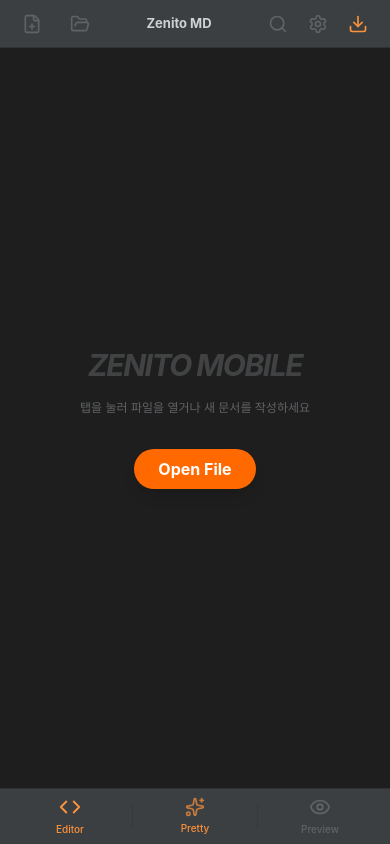
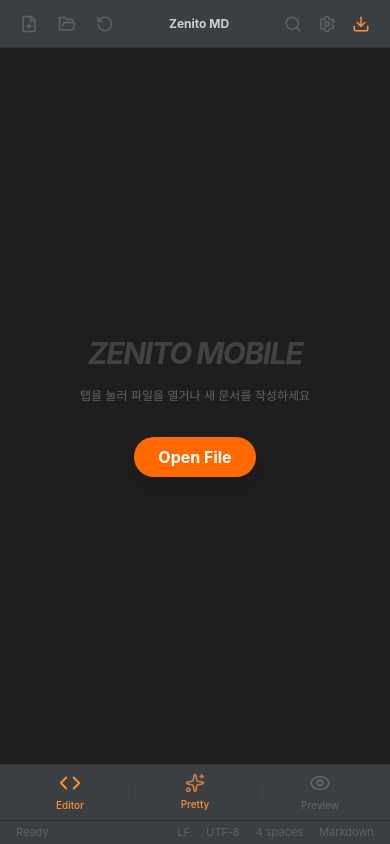
Before and after one commit to neushya/neushya.github.io, a React (Vite) app: page / in a window 390 px wide. Built offline with nearby package versions, Linux system fonts and the light colour scheme.

Commit message:
Fix mobile modal rendering, implement 'Reset' function, and improve search routing

```diff
--- a/src/App.tsx
+++ b/src/App.tsx
@@ -13,7 +13,7 @@
 import MobileLayout from "./components/MobileLayout";
 import { Panel, Group as PanelGroup, Separator as PanelResizeHandle } from "react-resizable-panels";
 import { fileSystemService } from "./services/FileSystemService";
-import { get, set } from "idb-keyval";
+import { get, set, clear } from "idb-keyval";
 
 export interface Tab {
   id: string;
@@ -75,9 +75,7 @@
   const activeTab = tabs.find(t => t.id === activeTabId);
 
   useEffect(() => {
-    const handleResize = () => {
-      setIsMobile(window.innerWidth < 768);
-    };
+    const handleResize = () => setIsMobile(window.innerWidth < 768);
     window.addEventListener('resize', handleResize);
     return () => window.removeEventListener('resize', handleResize);
   }, []);
@@ -86,41 +84,27 @@
     const initializeApp = async () => {
       try {
         const workspace = await get(WORKSPACE_KEY);
-        if (workspace) {
-          setRootHandle(workspace);
-          setRootName(workspace.name);
-        }
-
+        if (workspace) { setRootHandle(workspace); setRootName(workspace.name); }
         const savedState = await get(TABS_STATE_KEY);
         if (savedState && savedState.tabs) {
             const cleanedTabs = savedState.tabs.map((t: Tab) => t.isPdf ? { ...t, content: '' } : t);
             setTabs(cleanedTabs);
             setActiveTabId(savedState.activeTabId);
         }
-      } catch (err) {
-        console.error("Initialization failed:", err);
-      } finally {
-        setIsInitialized(true);
-      }
+      } catch (err) { console.error("Initialization failed:", err); }
+      finally { setIsInitialized(true); }
     };
     initializeApp();
   }, []);
 
   useEffect(() => {
     if (!isInitialized) return;
-    const stateToSave = {
-        tabs: tabs.map(t => t.isPdf ? { ...t, content: '' } : t),
-        activeTabId: activeTabId
-    };
-    set(TABS_STATE_KEY, stateToSave);
+    set(TABS_STATE_KEY, { tabs, activeTabId });
   }, [tabs, activeTabId, isInitialized]);
 
   useEffect(() => {
-    if (isDarkMode) {
-      document.documentElement.classList.add('dark');
-    } else {
-      document.documentElement.classList.remove('dark');
-    }
+    if (isDarkMode) document.documentElement.classList.add('dark');
+    else document.documentElement.classList.remove('dark');
     localStorage.setItem("isDarkMode", JSON.stringify(isDarkMode));
   }, [isDarkMode]);
 
@@ -132,14 +116,16 @@
 
   const handleFind = (query?: string, forceSource?: 'editor' | 'preview') => {
     if (activeTab?.isPdf) return;
+    const targetSource = forceSource || (isMobile ? lastActivePanel : (viewMode === 'preview' ? 'preview' : 'editor'));
+    if (targetSource === 'editor') { editorRef.current?.focus(); editorRef.current?.find(query); }
+    else { previewRef.current?.find(query); }
+  };
 
-    const targetSource = forceSource || (isMobile ? lastActivePanel : (viewMode === 'preview' ? 'preview' : 'editor'));
-
-    if (targetSource === 'editor') {
-      editorRef.current?.focus();
-      editorRef.current?.find(query);
-    } else {
-      previewRef.current?.find(query);
+  const handleReset = async () => {
+    if (confirm("모든 설정과 탭을 초기화하시겠습니까? (로컬 파일은 삭제되지 않습니다)")) {
+      await clear();
+      localStorage.clear();
+      window.location.reload();
     }
   };
 
@@ -152,62 +138,22 @@
   };
 
   const handleOpenFile = async () => {
-    if (activeTab?.isDirty) {
-      if (!confirm("변경 내용을 저장하지 않고 다른 파일을 여시겠습니까?")) {
-        return;
-      }
-    }
-
+    if (activeTab?.isDirty) { if (!confirm("변경 내용을 저장하지 않고 다른 파일을 여시겠습니까?")) return; }
     try {
       const [handle] = await window.showOpenFilePicker({
-        types: [
-          {
-            description: '문서 및 개발 파일',
-            accept: {
-              'text/plain': ['.txt', '.md', '.markdown', '.sql', '.sh', '.yaml', '.yml', '.env', '.log'],
-              'text/markdown': ['.md', '.markdown'],
-              'application/json': ['.json', '.jsonld'],
-              'application/javascript': ['.js', '.jsx', '.mjs', '.cjs'],
-              'text/javascript': ['.js', '.jsx'],
-              'application/typescript': ['.ts', '.tsx'],
-              'text/css': ['.css', '.scss', '.sass', '.less'],
-              'text/html': ['.html', '.htm', '.xhtml'],
-              'text/xml': ['.xml', '.rss', '.atom'],
-              'text/x-python': ['.py', '.pyw'],
-              'text/x-java-source': ['.java'],
-              'text/x-c': ['.c', '.h', '.cpp', '.hpp', '.cc', '.hh'],
-              'text/x-rust': ['.rs'],
-              'text/x-go': ['.go'],
-              'text/x-yaml': ['.yaml', '.yml'],
-              'application/pdf': ['.pdf']
-            }
-          }
-        ],
+        types: [{ description: '문서 및 개발 파일', accept: { 'text/plain': ['.txt', '.md', '.markdown', '.sql', '.sh', '.yaml', '.yml', '.env', '.log'], 'application/json': ['.json'], 'application/javascript': ['.js', '.jsx'], 'application/typescript': ['.ts', '.tsx'], 'text/css': ['.css'], 'text/html': ['.html'], 'application/pdf': ['.pdf'] } }],
         multiple: false
       });
-      if (handle) {
-        handleFileOpen(handle);
-      }
-    } catch (err) {
-      if ((err as Error).name !== 'AbortError') console.error("File open failed:", err);
-    }
+      if (handle) handleFileOpen(handle);
+    } catch (err) { if ((err as Error).name !== 'AbortError') console.error("File open failed:", err); }
   };
 
   const handleFolderOpen = async () => {
-    if (isMobile) {
-        alert("모바일 브라우저에서는 폴더 열기를 지원하지 않습니다. 파일 열기를 이용해 주세요.");
-        return;
-    }
+    if (isMobile) { alert("모바일 브라우저에서는 폴더 열기를 지원하지 않습니다. 파일 열기를 이용해 주세요."); return; }
     try {
       const handle = await fileSystemService.openDirectory();
-      if (handle) {
-        setRootHandle(handle);
-        setRootName(handle.name);
-        await set(WORKSPACE_KEY, handle);
-      }
-    } catch (err) {
-      console.error("Folder open failed:", err);
-    }
+      if (handle) { setRootHandle(handle); setRootName(handle.name); await set(WORKSPACE_KEY, handle); }
+    } catch (err) { console.error("Folder open failed:", err); }
   };
 
   const handleFileOpen = async (handle: FileSystemFileHandle) => {
@@ -217,37 +163,24 @@
         const file = await handle.getFile();
         const url = URL.createObjectURL(file);
         const newId = Math.random().toString(36).substring(7);
-        const newTab: Tab = { id: newId, name: handle.name, path: handle.name, handle, content: url, isDirty: false, isPdf: true };
-        setTabs(prev => [...prev, newTab]);
+        setTabs(prev => [...prev, { id: newId, name: handle.name, path: handle.name, handle, content: url, isDirty: false, isPdf: true }]);
         setActiveTabId(newId);
         return;
-      } catch (err) {
-        alert("PDF 파일을 불러오는 중 오류가 발생했습니다.");
-        return;
-      }
+      } catch (err) { alert("PDF 파일을 불러오는 중 오류가 발생했습니다."); return; }
     }
 
     const mediaExtensions = ['png', 'jpg', 'jpeg', 'gif', 'bmp', 'webp', 'ico', 'svg', 'mp4', 'mov', 'avi', 'mkv', 'webm', 'flv', 'mp3', 'wav', 'ogg', 'm4a', 'flac', 'zip', 'rar', '7z', 'tar', 'gz', 'exe', 'dll', 'so', 'dylib', 'bin', 'doc', 'docx', 'xls', 'xlsx', 'ppt', 'pptx'];
-    if (mediaExtensions.includes(ext)) {
-      alert("문서 파일이 아닙니다.");
-      return;
-    }
+    if (mediaExtensions.includes(ext)) { alert("문서 파일이 아닙니다."); return; }
 
     const existingTab = tabs.find(t => t.handle?.name === handle.name && !t.isPdf);
-    if (existingTab) {
-      setActiveTabId(existingTab.id);
-      return;
-    }
+    if (existingTab) { setActiveTabId(existingTab.id); return; }
 
     try {
       const content = await fileSystemService.readFile(handle);
       const newId = Math.random().toString(36).substring(7);
-      const newTab: Tab = { id: newId, name: handle.name, path: handle.name, handle, content, isDirty: false };
-      setTabs(prev => [...prev, newTab]);
+      setTabs(prev => [...prev, { id: newId, name: handle.name, path: handle.name, handle, content, isDirty: false }]);
       setActiveTabId(newId);
-    } catch (err) {
-      alert(`'${handle.name}' 파일을 열 수 없습니다.\n\n사유: ${err}`);
-    }
+    } catch (err) { alert(`'${handle.name}' 파일을 열 수 없습니다.\n\n사유: ${err}`); }
   };
 
   const handleExport = async () => {
@@ -258,14 +191,10 @@
       const a = document.createElement('a');
       a.href = url;
       a.download = activeTab.name.endsWith('.md') ? activeTab.name : `${activeTab.name}.md`;
-      document.body.appendChild(a);
-      a.click();
-      document.body.removeChild(a);
+      document.body.appendChild(a); a.click(); document.body.removeChild(a);
       URL.revokeObjectURL(url);
       setTabs(prev => prev.map(t => t.id === activeTabId ? { ...t, isDirty: false } : t));
-    } catch (err) {
-      console.error("Export failed:", err);
-    }
+    } catch (err) { console.error("Export failed:", err); }
   };
 
   const executeSave = async (tab: Tab) => {
@@ -275,66 +204,38 @@
       await fileSystemService.writeFile(tab.handle, tab.content);
       setTabs(prev => prev.map(t => t.id === tab.id ? { ...t, isDirty: false } : t));
       return true;
-    } catch (err) {
-      console.error("Auto-save failed:", err);
-      return false;
-    } finally {
-      setTimeout(() => setIsSaving(false), 500);
-    }
+    } catch (err) { console.error("Auto-save failed:", err); return false; }
+    finally { setTimeout(() => setIsSaving(false), 500); }
   };
 
   const handleSave = async (tabToSave?: Tab) => {
     const targetTab = tabToSave || activeTab;
     if (!targetTab || targetTab.isPdf) return false;
-    if (isMobile) {
-        handleExport();
-        return true;
-    }
+    if (isMobile) { handleExport(); return true; }
     try {
       let handle = targetTab.handle;
       if (!handle) {
-        handle = await window.showSaveFilePicker({
-          suggestedName: targetTab.name,
-          types: [{ description: 'Markdown', accept: { 'text/markdown': ['.md'] } }]
-        });
+        handle = await window.showSaveFilePicker({ suggestedName: targetTab.name, types: [{ description: 'Markdown', accept: { 'text/markdown': ['.md'] } }] });
       }
-      if (handle) {
-        const updatedTab = { ...targetTab, handle, name: handle.name };
-        return await executeSave(updatedTab);
-      }
+      if (handle) { return await executeSave({ ...targetTab, handle, name: handle.name }); }
       return false;
-    } catch (err) {
-      return false;
-    }
+    } catch (err) { return false; }
   };
 
   const handleSaveAs = async () => {
     if (!activeTab || activeTab.isPdf) return;
-    if (isMobile) {
-        handleExport();
-        return;
-    }
+    if (isMobile) { handleExport(); return; }
     try {
-      const handle = await window.showSaveFilePicker({
-        suggestedName: activeTab.name,
-        types: [{ description: 'Markdown', accept: { 'text/markdown': ['.md'] } }]
-      });
-      if (handle) {
-        const updatedTab = { ...activeTab, handle, name: handle.name };
-        await executeSave(updatedTab);
-      }
-    } catch (err) {
-      console.error("Save As failed:", err);
-    }
+      const handle = await window.showSaveFilePicker({ suggestedName: activeTab.name, types: [{ description: 'Markdown', accept: { 'text/markdown': ['.md'] } }] });
+      if (handle) await executeSave({ ...activeTab, handle, name: handle.name });
+    } catch (err) { console.error("Save As failed:", err); }
   };
 
   const handleTabClose = async (id: string) => {
     const tabToClose = tabs.find(t => t.id === id);
     if (!tabToClose) return;
     if (tabToClose.isPdf && tabToClose.content) URL.revokeObjectURL(tabToClose.content);
-    if (tabToClose.isDirty && !tabToClose.handle && !isMobile) {
-      if (!confirm(`'${tabToClose.name}'의 변경 내용을 저장하지 않고 닫으시겠습니까?`)) return;
-    }
+    if (tabToClose.isDirty && !tabToClose.handle && !isMobile) { if (!confirm(`'${tabToClose.name}'의 변경 내용을 저장하지 않고 닫으시겠습니까?`)) return; }
     setTabs(prev => {
       const newTabs = prev.filter(t => t.id !== id);
       if (activeTabId === id) setActiveTabId(newTabs.length > 0 ? newTabs[newTabs.length - 1].id : null);
@@ -361,46 +262,25 @@
   const stopResizing = useCallback(() => { isResizing.current = false; document.body.style.cursor = 'default'; }, []);
   const resize = useCallback((e: MouseEvent) => { if (isResizing.current) setSidebarWidth(Math.max(e.clientX, 200)); }, []);
   useEffect(() => {
-    window.addEventListener('mousemove', resize);
-    window.addEventListener('mouseup', stopResizing);
+    window.addEventListener('mousemove', resize); window.addEventListener('mouseup', stopResizing);
     return () => { window.removeEventListener('mousemove', resize); window.removeEventListener('mouseup', stopResizing); };
   }, [resize, stopResizing]);
 
-  if (isMobile) {
-    return (
-      <MobileLayout
-        activeTab={activeTab}
-        onContentChange={updateContent}
-        onNewFile={handleNewFile}
-        onOpenFile={handleOpenFile}
-        onExport={handleExport}
-        isPrettyPrint={isPrettyPrint}
-        onTogglePrettyPrint={() => setIsPrettyPrint(!isPrettyPrint)}
-        isDarkMode={isDarkMode}
-        editorRef={editorRef}
-        previewRef={previewRef}
-        onFind={handleFind}
-        onOpenTheme={() => setIsThemeModalOpen(true)}
-        onPanelActive={(panel) => setLastActivePanel(panel)}
-      />
-    );
-  }
-
   return (
     <div className="flex flex-col h-screen w-full bg-[var(--bg-app)] overflow-hidden text-[var(--text-main)] font-sans transition-colors duration-200">
+      {isMobile ? (
+        <MobileLayout
+          activeTab={activeTab} onContentChange={updateContent} onNewFile={handleNewFile} onOpenFile={handleOpenFile} onExport={handleExport}
+          isPrettyPrint={isPrettyPrint} onTogglePrettyPrint={() => setIsPrettyPrint(!isPrettyPrint)} isDarkMode={isDarkMode}
+          editorRef={editorRef} previewRef={previewRef} onFind={handleFind} onOpenTheme={() => setIsThemeModalOpen(true)}
+          onPanelActive={(panel) => setLastActivePanel(panel)} onReset={handleReset}
+        />
+      ) : (
+        <>
           <GNB
-        onNewFile={handleNewFile}
-        onOpenFile={handleOpenFile}
-        onOpenFolder={handleFolderOpen}
-        onSave={() => handleSave()}
-        onSaveAs={handleSaveAs}
-        onClose={() => window.close()}
-        onUndo={() => editorRef.current?.undo()}
-        onRedo={() => editorRef.current?.redo()}
-        onFind={handleFind}
-        onOpenShortcuts={() => setIsShortcutModalOpen(true)}
-        onOpenTheme={() => setIsThemeModalOpen(true)}
-        shortcuts={shortcuts}
+            onNewFile={handleNewFile} onOpenFile={handleOpenFile} onOpenFolder={handleFolderOpen} onSave={() => handleSave()} onSaveAs={handleSaveAs}
+            onClose={() => window.close()} onUndo={() => editorRef.current?.undo()} onRedo={() => editorRef.current?.redo()} onFind={handleFind}
+            onOpenShortcuts={() => setIsShortcutModalOpen(true)} onOpenTheme={() => setIsThemeModalOpen(true)} shortcuts={shortcuts}
           />
           <div className="flex-1 flex overflow-hidden w-full relative">
             <Sidebar rootHandle={rootHandle} rootName={rootName} onFileOpen={handleFileOpen} onFolderOpen={handleFolderOpen} activeFileHandle={activeTab?.handle || null} width={sidebarWidth} onToggle={() => setSidebarWidth(0)} />
@@ -427,8 +307,13 @@
               </main>
             </div>
           </div>
+        </>
+      )}
+
+      {/* Global Modals: Accessible from both Mobile and Desktop */}
       {isShortcutModalOpen && <ShortcutSettings shortcuts={shortcuts} defaultShortcuts={DEFAULT_SHORTCUTS} onSave={handleSaveShortcuts} onClose={() => setIsShortcutModalOpen(false)} />}
       {isThemeModalOpen && <ThemeSettings isDarkMode={isDarkMode} onToggleTheme={setIsDarkMode} onClose={() => setIsThemeModalOpen(false)} />}
+
       <footer className="px-4 h-6 text-[11px] text-[var(--text-muted)] bg-[var(--bg-sidebar)] border-t border-[var(--border-base)] flex items-center justify-between shrink-0 select-none">
         <div className="flex items-center space-x-4 overflow-hidden text-ellipsis whitespace-nowrap">
           <span className="truncate">{activeTab?.path || activeTab?.name || "Ready"}</span>
--- a/src/components/MobileLayout.tsx
+++ b/src/components/MobileLayout.tsx
@@ -4,7 +4,7 @@
 import type { EditorHandle } from './Editor';
 import Preview from './Preview';
 import type { PreviewHandle } from './Preview';
-import { Search, FilePlus, FolderOpen, Download, Code, Eye, Sparkles, Settings } from 'lucide-react';
+import { Search, FilePlus, FolderOpen, Download, Code, Eye, Sparkles, Settings, RotateCcw } from 'lucide-react';
 
 interface MobileLayoutProps {
   activeTab: Tab | undefined;
@@ -15,11 +15,12 @@
   isPrettyPrint: boolean;
   onTogglePrettyPrint: () => void;
   isDarkMode: boolean;
-  editorRef: React.RefObject<EditorHandle | null>; // null 허용으로 수정
-  previewRef: React.RefObject<PreviewHandle | null>; // null 허용으로 수정
+  editorRef: React.RefObject<EditorHandle | null>;
+  previewRef: React.RefObject<PreviewHandle | null>;
   onFind: (query?: string, forceSource?: 'editor' | 'preview') => void;
   onOpenTheme: () => void;
   onPanelActive: (panel: 'editor' | 'preview') => void;
+  onReset: () => void; // 화면 초기화 버튼 연동
 }
 
 const MobileLayout: React.FC<MobileLayoutProps> = ({
@@ -35,7 +36,8 @@
   previewRef,
   onFind,
   onOpenTheme,
-  onPanelActive
+  onPanelActive,
+  onReset
 }) => {
   const [activeView, setActiveView] = useState<'editor' | 'preview'>('editor');
 
@@ -50,33 +52,38 @@
 
   return (
     <div className="flex flex-col h-screen w-full bg-[var(--bg-app)] text-[var(--text-main)] overflow-hidden font-sans">
+      {/* Mobile Top Bar */}
       <header className="flex items-center justify-between px-4 h-12 border-b border-[var(--border-base)] bg-[var(--bg-header)] shrink-0">
-        <div className="flex items-center space-x-4">
-          <button onClick={onNewFile} className="p-1.5 text-[var(--text-muted)] active:text-[var(--accent)]" title="새 파일">
-            <FilePlus size={20} />
+        <div className="flex items-center space-x-3">
+          <button onClick={onNewFile} className="p-1 text-[var(--text-muted)] active:text-[var(--accent)]" title="새 파일">
+            <FilePlus size={18} />
           </button>
-          <button onClick={onOpenFile} className="p-1.5 text-[var(--text-muted)] active:text-[var(--accent)]" title="파일 열기">
-            <FolderOpen size={20} />
+          <button onClick={onOpenFile} className="p-1 text-[var(--text-muted)] active:text-[var(--accent)]" title="파일 열기">
+            <FolderOpen size={18} />
+          </button>
+          <button onClick={onReset} className="p-1 text-[var(--text-muted)] active:text-red-500" title="화면 초기화">
+            <RotateCcw size={18} />
           </button>
         </div>
 
-        <span className="text-[13px] font-bold truncate max-w-[120px]">
+        <span className="text-[12px] font-bold truncate max-w-[100px] text-center flex-1 mx-2">
           {activeTab?.name || "Zenito MD"}
         </span>
 
         <div className="flex items-center space-x-2">
-          <button onClick={handleFindClick} className="p-1.5 text-[var(--text-muted)]" title="검색">
-            <Search size={20} />
+          <button onClick={handleFindClick} className="p-1 text-[var(--text-muted)]" title="검색">
+            <Search size={18} />
           </button>
-          <button onClick={onOpenTheme} className="p-1.5 text-[var(--text-muted)]" title="설정">
-            <Settings size={20} />
+          <button onClick={onOpenTheme} className="p-1 text-[var(--text-muted)]" title="설정">
+            <Settings size={18} />
           </button>
-          <button onClick={onExport} className="p-1.5 text-[var(--accent)] active:scale-95 transition-transform" title="내보내기">
-            <Download size={20} />
+          <button onClick={onExport} className="p-1 text-[var(--accent)] active:scale-95 transition-transform" title="내보내기">
+            <Download size={18} />
           </button>
         </div>
       </header>
 
+      {/* Main Content Area */}
       <main className="flex-1 relative overflow-hidden">
         {activeTab ? (
           activeTab.isPdf ? (
@@ -121,6 +128,7 @@
         )}
       </main>
 
+      {/* Mobile Bottom Tab Bar */}
       {!activeTab?.isPdf && (
         <footer className="h-14 border-t border-[var(--border-base)] bg-[var(--bg-sidebar)] flex items-center justify-around px-2 shrink-0">
           <button
```
Lines whose indentation alone changed are shown as unchanged.
